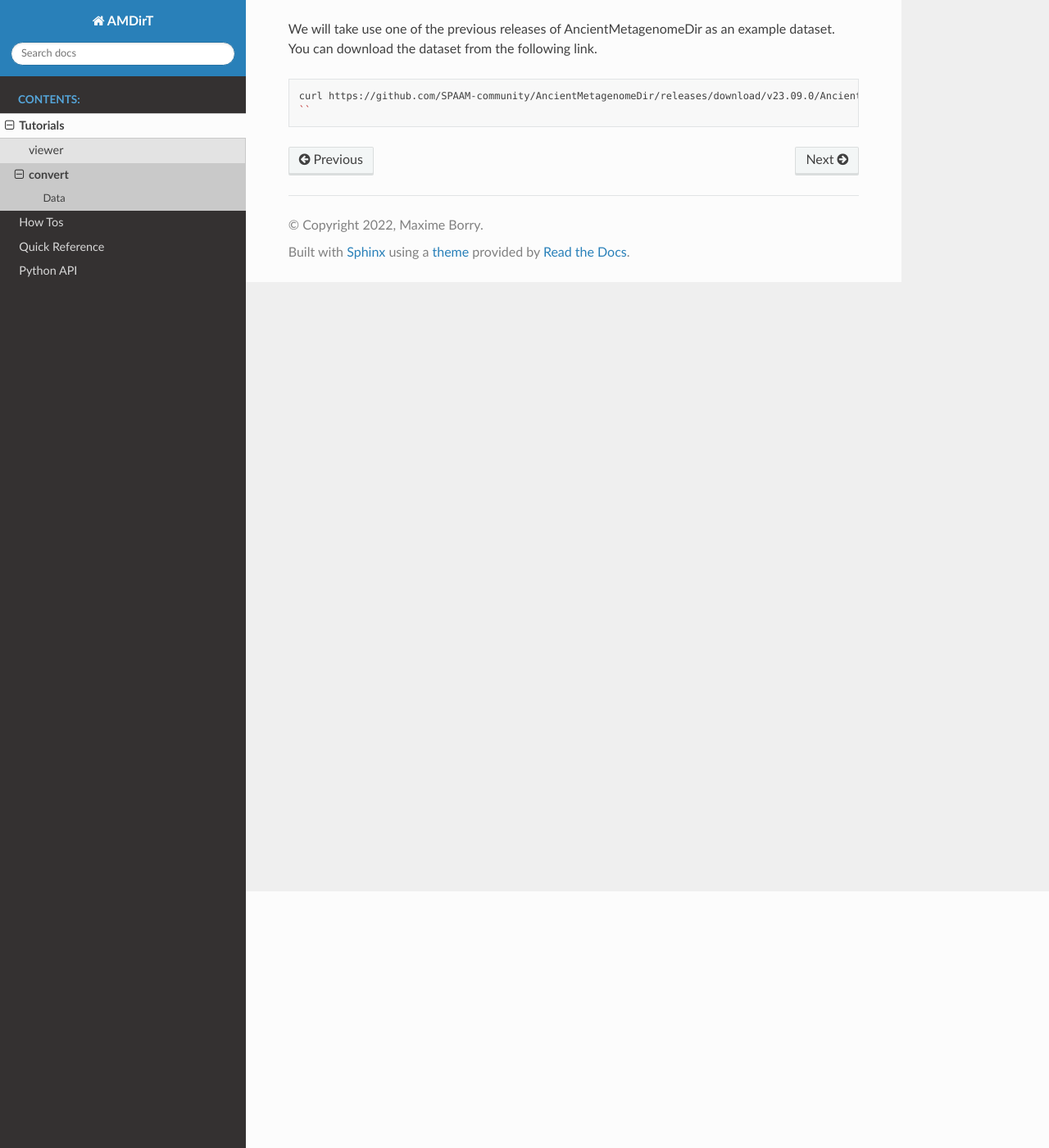
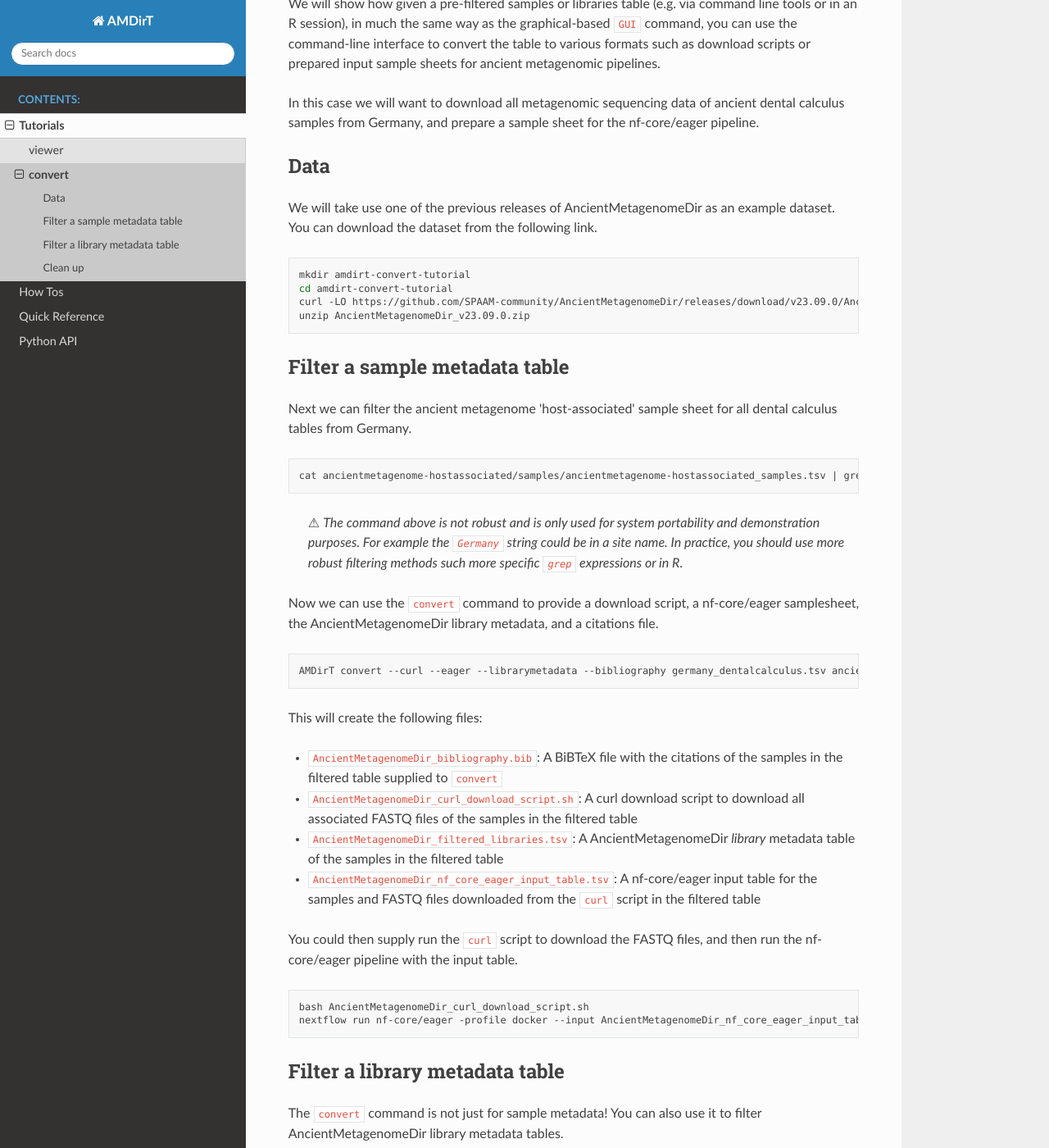
Before and after one commit to SPAAM-community/AMDirT, a Sphinx documentation site: the page built from docs/source/tutorials/convert.md, in a window 1280 px wide and 1400 px high, scrolled down 313 px. Shown: the whole window at 82% size. Built offline with Sphinx 7.4.7 and the Read the Docs theme 2.0.0, drawn with Linux system fonts in a browser that asks for light colours; some of the changed text lies outside the part shown.

Commit message:
Add a convert tutorial

````diff
--- a/docs/source/tutorials/convert.md
+++ b/docs/source/tutorials/convert.md
@@ -2,13 +2,93 @@
 
 On this page we provide a brief tutorial on how you can use the AMDirT command-line-interface (CLI) of the `convert` command.
 
-This tutorial assumes you are on a UNIX based operating system and has internet access.
+This tutorial assumes you are on a UNIX based operating system and has internet access. It also assumes you have already installed `AMDirT`.
+
+We will show how given a pre-filtered samples or libraries table (e.g. via command line tools or in an R session), in much the same way as the graphical-based `GUI` command, you can use the command-line interface to convert the table to various formats such as download scripts or prepared input sample sheets for ancient metagenomic pipelines.
+
+In this case we will want to download all metagenomic sequencing data of ancient dental calculus samples from Germany, and prepare a sample sheet for the nf-core/eager pipeline.
 
 ## Data
 
 We will take use one of the previous releases of AncientMetagenomeDir as an example dataset. You can download the dataset from the following link.
 
 ```bash
-curl https://github.com/SPAAM-community/AncientMetagenomeDir/releases/download/v23.09.0/AncientMetagenomeDir_v23.09.0.zip -o AncientMetagenomeDir-v23.09.0.zip
-``
+mkdir amdirt-convert-tutorial
+cd amdirt-convert-tutorial
+curl -LO https://github.com/SPAAM-community/AncientMetagenomeDir/releases/download/v23.09.0/AncientMetagenomeDir_v23.09.0.zip
+unzip AncientMetagenomeDir_v23.09.0.zip
 ```
+
+## Filter a sample metadata table
+
+Next we can filter the ancient metagenome 'host-associated' sample sheet for all dental calculus tables from Germany.
+
+```bash
+cat ancientmetagenome-hostassociated/samples/ancientmetagenome-hostassociated_samples.tsv | grep -e '^project_name' -e 'dental calculus' | grep -e '^project_name' -e 'Germany' > germany_dentalcalculus.tsv
+```
+
+> ⚠ _The command above is not robust and is only used for system portability and demonstration purposes. For example the `Germany` string could be in a site name. In practice, you should use more robust filtering methods such more specific `grep` expressions or in R_.
+
+Now we can use the `convert` command to provide a download script, a nf-core/eager samplesheet, the AncientMetagenomeDir library metadata, and a citations file.
+
+```bash
+AMDirT convert --curl --eager --librarymetadata --bibliography germany_dentalcalculus.tsv ancientmetagenome-hostassociated
+```
+
+This will create the following files:
+
+- `AncientMetagenomeDir_bibliography.bib`: A BiBTeX file with the citations of the samples in the filtered table supplied to `convert`
+- `AncientMetagenomeDir_curl_download_script.sh`: A curl download script to download all associated FASTQ files of the samples in the filtered table
+- `AncientMetagenomeDir_filtered_libraries.tsv`: A AncientMetagenomeDir _library_ metadata table of the samples in the filtered table
+- `AncientMetagenomeDir_nf_core_eager_input_table.tsv`: A nf-core/eager input table for the samples and FASTQ files downloaded from the `curl` script in the filtered table
+
+You could then supply run the `curl` script to download the FASTQ files, and then run the nf-core/eager pipeline with the input table.
+
+```bash
+bash AncientMetagenomeDir_curl_download_script.sh
+nextflow run nf-core/eager -profile docker --input AncientMetagenomeDir_nf_core_eager_input_table.tsv <...>
+```
+
+## Filter a library metadata table
+
+The `convert` command is not just for sample metadata! You can also use it to filter AncientMetagenomeDir library metadata tables.
+
+Let's say of the samples we just downloaded, you realised you only wanted to use the libraries that were with sequenced with a paired-end sequencing kit. We can filter the previously downloaded library metadata table in the same manner as above.
+
+```bash
+ grep -e '^project_name' -e 'PAIRED' AncientMetagenomeDir_filtered_libraries.tsv > germany_dentalcalculus_libraries_pe.tsv
+```
+
+> ⚠ _The command above is not robust and is only used for system portability and demonstration purposes. For example the `Germany` string could be in a site name. In practice, you should use more robust filtering methods such more specific `grep` expressions or in R_.
+
+We can then again use the `convert` command to provide an updated download script, nf-core/eager samplesheet, and an citations file.
+
+```bash
+AMDirT convert --curl --eager --bibliography --libraries germany_dentalcalculus_libraries_pe.tsv germany_dentalcalculus.tsv ancientmetagenome-hostassociated
+```
+
+> ℹ _It's important to note that you still need a (full or filtered) AncientMetagenomeDir samples sheet even when supplying `--libraries`_.
+
+Once again you will have similar output as above (minus the libraries metadata table), you can than download in this case just the FASTQ files and run these through nf-core eager:
+
+- `AncientMetagenomeDir_bibliography.bib`: A BiBTeX file with the citations of the samples in the filtered table supplied to `convert`
+- `AncientMetagenomeDir_curl_download_script.sh`: A curl download script to download all associated FASTQ files of the samples in the filtered table
+- `AncientMetagenomeDir_nf_core_eager_input_table.tsv`: A nf-core/eager input table for the samples and FASTQ files downloaded from the `curl` script in the filtered table
+
+You could then supply run the `curl` script to download the FASTQ files, and then run the nf-core/eager pipeline with the input table.
+
+```bash
+bash AncientMetagenomeDir_curl_download_script.sh
+nextflow run nf-core/eager -profile docker --input AncientMetagenomeDir_nf_core_eager_input_table.tsv <...>
+```
+
+## Clean up
+
+Once you've completed this tutorial, simply leave the `amdirt-convert-tutorial` directory and remove it.
+
+For example:
+
+```bash
+cd ..
+rm -r amdirt-convert-tutorial/
+```
````
